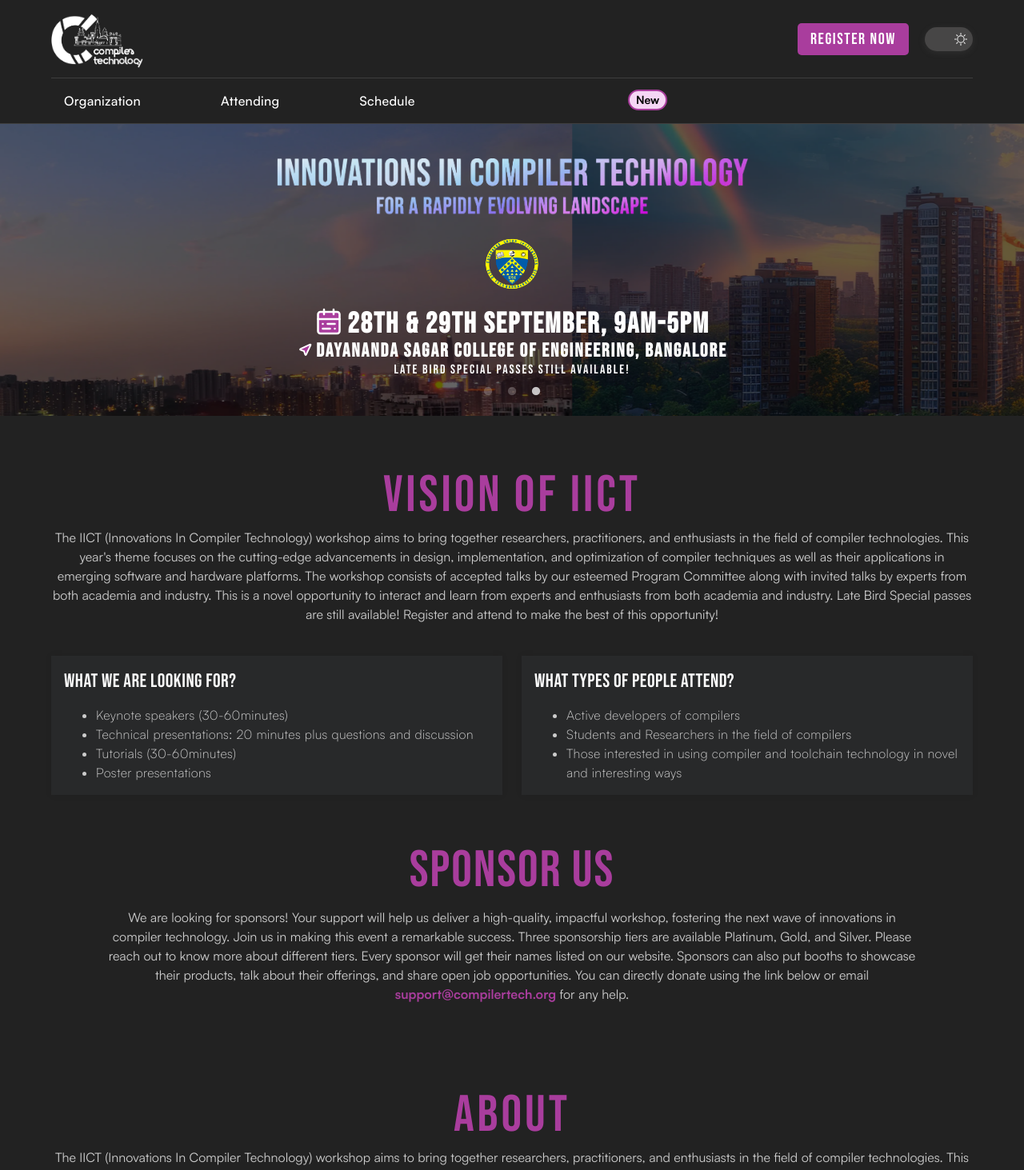
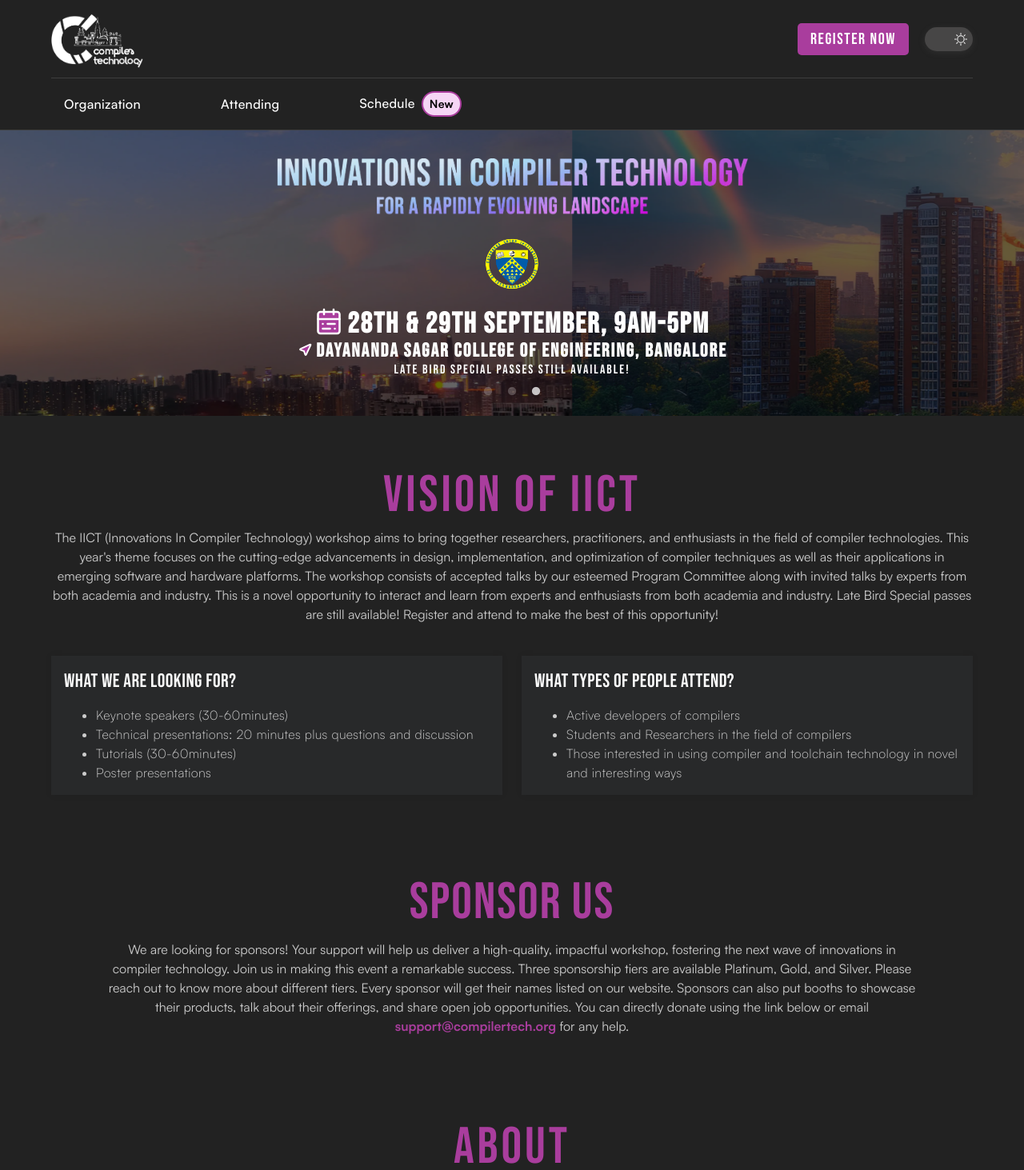
Before and after one commit to compilertech/compilertech-fe, a React (Vite) app: page / in a window 1280 px wide. Shown: the top 1463 px of the page at 80% size. Built offline with nearby package versions, Linux system fonts and the light colour scheme.

Commit message:
Fixed spacing and "new" pill issues

```diff
--- a/src/components/HeaderOptions.tsx
+++ b/src/components/HeaderOptions.tsx
@@ -36,7 +36,7 @@ const Wrapper = styled.div`
     justify-content: space-between;
   }
 `;
-const Pill = styled.div`
+const Pill = styled.div<{ position?: string }>`
   display: inline-block;
   padding: 2px 8px;
   background-color: #f5d6f5;
@@ -45,7 +45,7 @@ const Pill = styled.div`
   color: black;
   font-size: 14px;
   font-weight: 700;
-  position: absolute;
+  position: ${({ position }) => position || "absolute"};
   top: 112px;
   left: 785px;
 `;
@@ -69,11 +69,13 @@ function HeaderOptions() {
             selected={selectedOption === option.toLowerCase()}
           >
             {option}
+            {option === "Schedule" && (
+              <span style={{ display: "inline-block", marginLeft: "8px" }}>
+                <Pill position="inherit">New</Pill>
+              </span>
+            )}
           </OptionText>
         ))}
-        <div>
-          <Pill>New</Pill>
-        </div>
       </Wrapper>
     </Section>
   );
--- a/src/components/HomePage/About.tsx
+++ b/src/components/HomePage/About.tsx
@@ -2,7 +2,7 @@ import React, { useState } from "react";
 import styled from "styled-components";
 import { Button } from "../shared/Button";
 import Modal from "../shared/Modal";
-import { TABLET_BREAKPOINT } from "../../styles/GlobalStyle";
+import { MOBILE_BREAKPOINT, TABLET_BREAKPOINT } from "../../styles/GlobalStyle";
 
 const About: React.FC = () => {
   const [isModalOpen, setIsModalOpen] = useState(false);
@@ -46,7 +46,7 @@ const Section = styled.section`
   width: 100%;
   justify-content: center;
   align-items: center;
-  margin-top: 7.5rem;
+  margin-top: 4.5rem;
   padding: 0 180px;
   background-color: ${({ theme }) => theme.body};
   height: auto !important;
@@ -56,6 +56,9 @@ const Section = styled.section`
     padding: revert;
     margin-top: 3.75rem;
     width: 90%;
+  }
+  @media (max-width: ${MOBILE_BREAKPOINT}) {
+    margin-top: 1.5rem;
   }
 `;
 
--- a/src/components/HomePage/Sponsors.tsx
+++ b/src/components/HomePage/Sponsors.tsx
@@ -22,11 +22,12 @@ const Sponsors: React.FC = () => {
           We are looking for sponsors! Your support will help us deliver a
           high-quality, impactful workshop, fostering the next wave of
           innovations in compiler technology. Join us in making this event a
-          remarkable success. Three sponsorship tiers are available Platinum, Gold, and Silver. Please reach out
-          to know more about different tiers.
-          Every sponsor will get their names listed on our website.
-          Sponsors can also put booths to showcase their products, talk about their offerings, and share open job opportunities. You can directly donate using the link below or
-          email{" "}
+          remarkable success. Three sponsorship tiers are available Platinum,
+          Gold, and Silver. Please reach out to know more about different tiers.
+          Every sponsor will get their names listed on our website. Sponsors can
+          also put booths to showcase their products, talk about their
+          offerings, and share open job opportunities. You can directly donate
+          using the link below or email{" "}
           <Email
             href="mailto:support@compilertech.org?subject=Support%20for%20sponsorship"
             target="_blank"
@@ -46,14 +47,14 @@ const Section = styled.section`
   align-items: center;
   justify-content: space-around;
   height: auto;
-  margin-top: 3.5rem;
+  margin-top: 6rem;
   padding: 0 11.75rem;
   @media (min-width: ${MOBILE_BREAKPOINT}) and (max-width: ${TABLET_BREAKPOINT}) {
     padding: 0 4rem;
   }
   @media (max-width: ${MOBILE_BREAKPOINT}) {
     width: 90%;
-    padding: 0;
+    padding: 2rem 0 0 0;
     margin-top: 1.5rem;
   }
 `;
--- a/src/components/HomePage/SubmissionReview.tsx
+++ b/src/components/HomePage/SubmissionReview.tsx
@@ -56,7 +56,7 @@ const Section = styled.section`
   margin-top: 7.5rem;
   gap: 4rem;
   width: 100%;
-  padding: 0 11.25rem;
+  padding: 1rem 11.25rem 4rem 11.25rem;
   flex-direction: row;
   @media (min-width: ${MOBILE_BREAKPOINT}) and (max-width: ${TABLET_BREAKPOINT}) {
     padding: 0 4rem;
```
